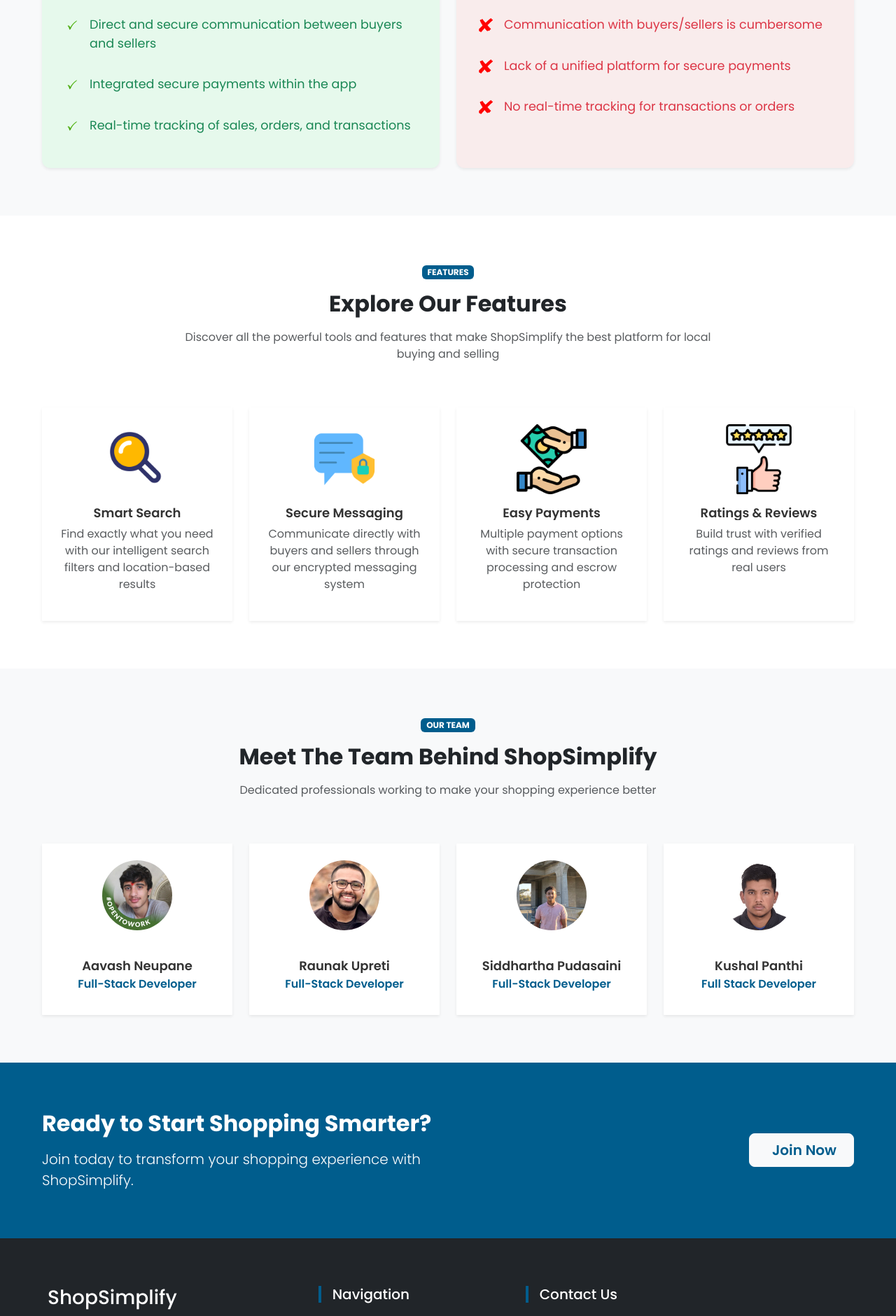
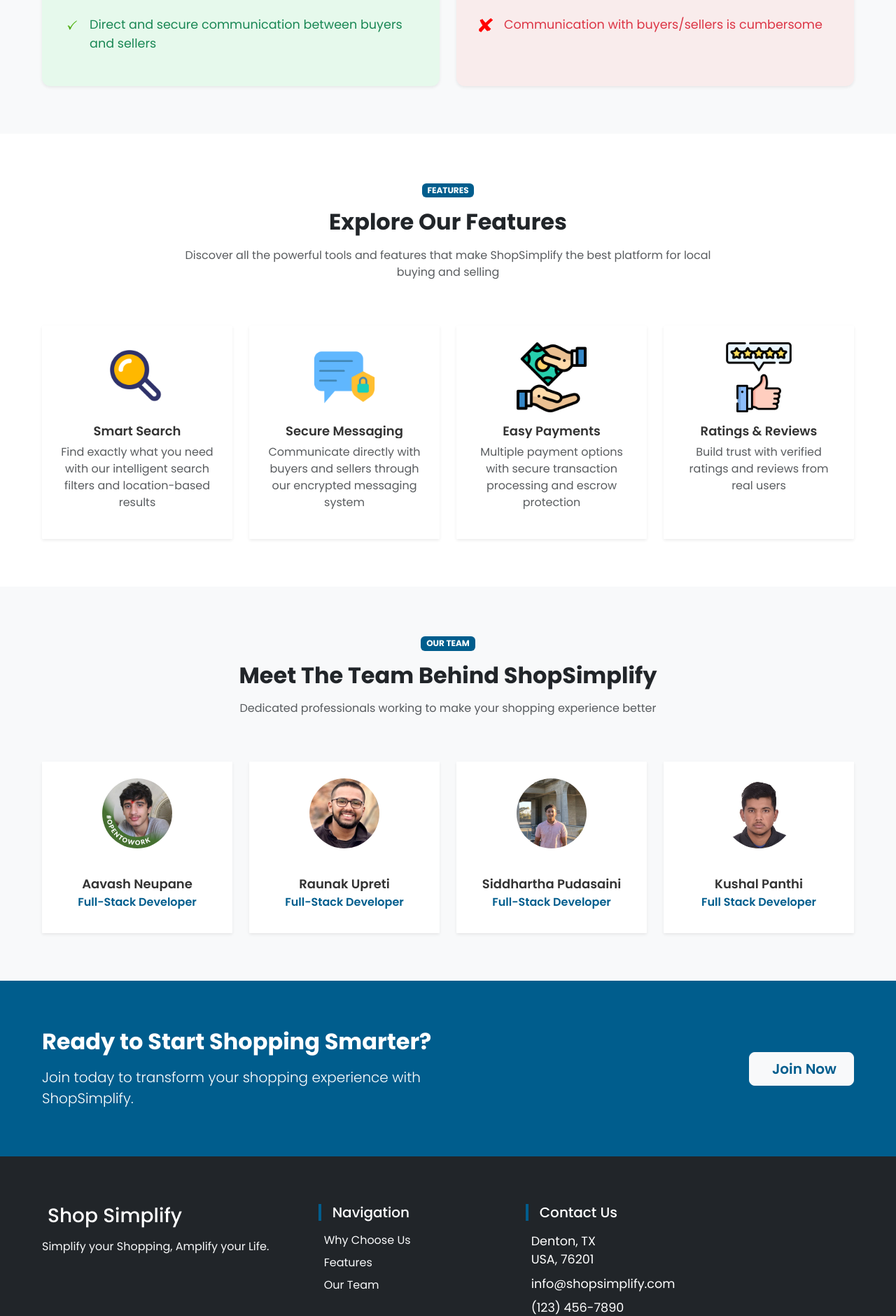
Before and after one commit to TheCodingWizard27/Capstone, a React (Create React App) app in the folder frontend/: page / in a window 1280 px wide. Shown: the part 1260-3140 px from the top of the page at 70% size. Built offline with nearby package versions, Linux system fonts and the light colour scheme; no server answers.

Commit message:
UI Update

```diff
--- a/frontend/src/pages/landingPage.js
+++ b/frontend/src/pages/landingPage.js
@@ -175,8 +175,6 @@ const WhyShop = () => {
                     'Sell and buy items locally in one easy platform',
                     'Seamless transaction management',
                     'Direct and secure communication between buyers and sellers',
-                    'Integrated secure payments within the app',
-                    'Real-time tracking of sales, orders, and transactions',
                   ].map((item, index) => (
                     <li
                       key={index}
@@ -220,8 +218,6 @@ const WhyShop = () => {
                     'Limited options to sell or buy locally',
                     'No easy way to manage transactions',
                     'Communication with buyers/sellers is cumbersome',
-                    'Lack of a unified platform for secure payments',
-                    'No real-time tracking for transactions or orders',
                   ].map((item, index) => (
                     <li
                       key={index}
@@ -443,11 +439,9 @@ const CallToAction = () => {
 
 const Footer = () => {
   const sections = [
-    { id: 'about', name: 'About', icon: 'bi-info-circle' },
     { id: 'why', name: 'Why Choose Us', icon: 'bi-check-circle' },
     { id: 'features', name: 'Features', icon: 'bi-stars' },
-    { id: 'team', name: 'Our Team', icon: 'bi-people' },
-    { id: 'get-started', name: 'Get Started', icon: 'bi-arrow-right-circle' },
+    { id: 'team', name: 'Our Team', icon: 'bi-people' }
   ];
 
   return (
@@ -457,7 +451,7 @@ const Footer = () => {
           <Col lg={4}>
             <div className="d-flex align-items-center mb-3">
               <i className="bi bi-shop fs-2 me-2 text-primary"></i>
-              <h3 className="mb-0">ShopSimplify</h3>
+              <h3 className="mb-0">Shop Simplify</h3>
             </div>
             <p className="mb-3 text-light">
               Simplify your Shopping, Amplify your Life.
```
